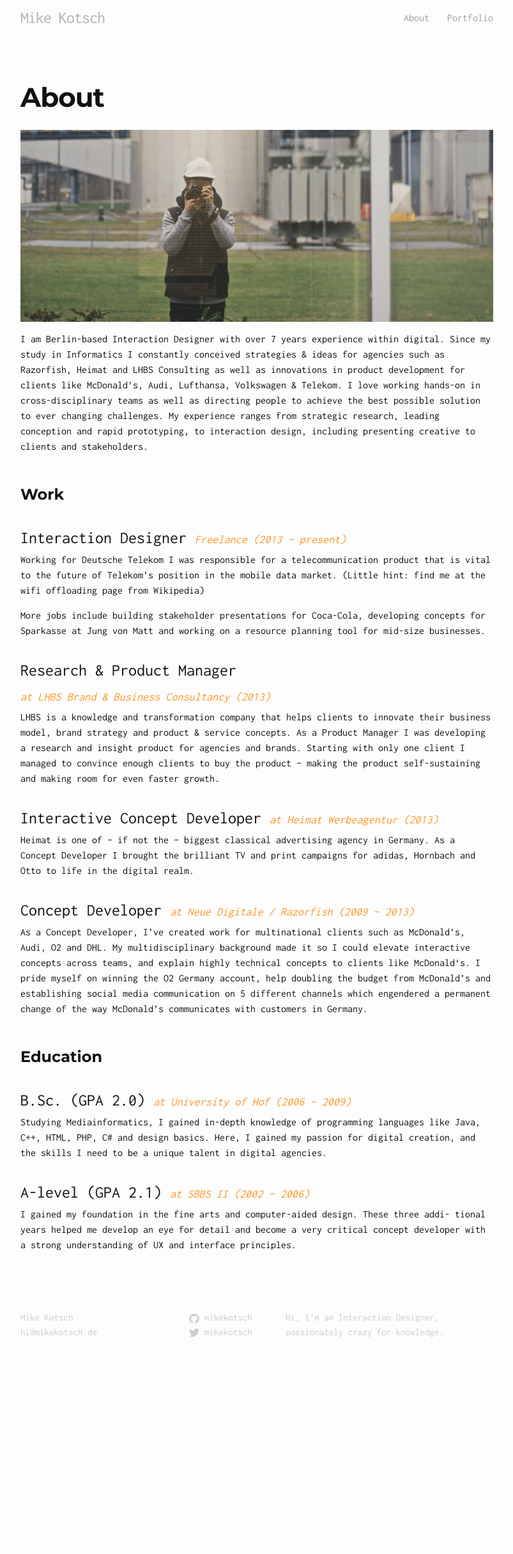
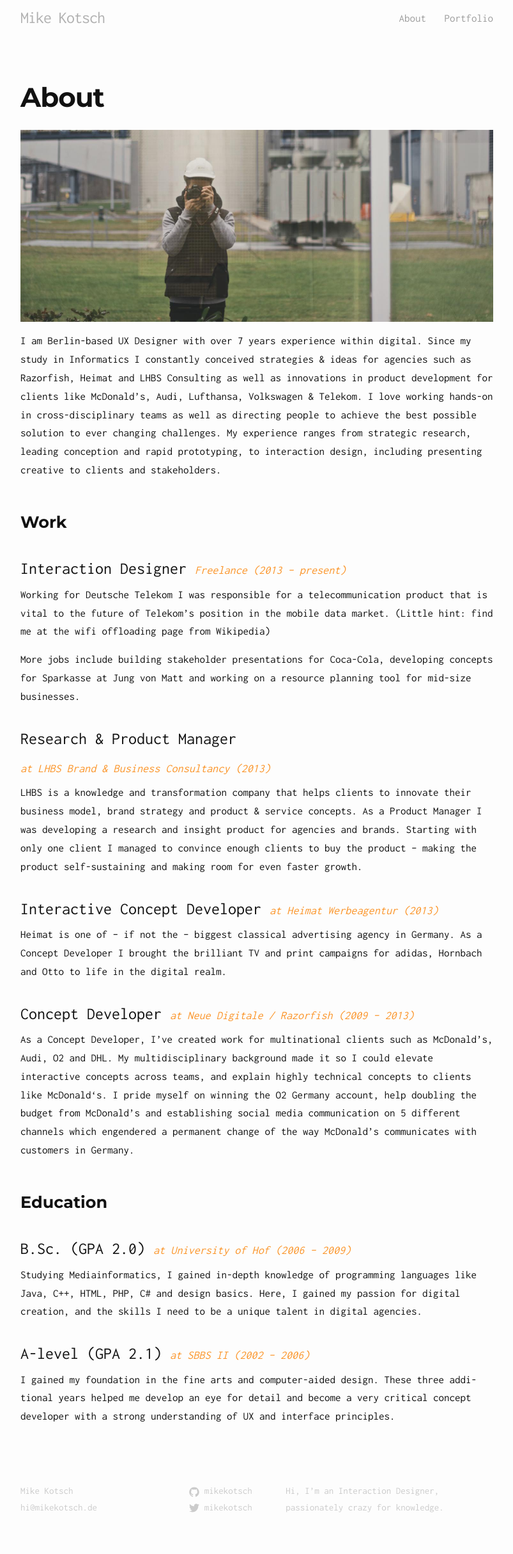
Before and after one commit to mikekotsch/mikekotsch.github.io, a Jekyll site: the page built from about.md, in a window 1280 px wide. Shown: the whole page at 64% size, without its empty margins (238-1041 px from the left). Built offline with Jekyll 4.4.1, drawn with Linux system fonts in a browser that asks for light colours; before the commit the page ends 2153 px from its top, so only the background shows below that.

```diff
--- a/about.md
+++ b/about.md
@@ -6,7 +6,7 @@ permalink: /about/
 
 ![Mike Kotsch](https://raw.githubusercontent.com/mikekotsch/mikekotsch.github.io/master/_images/mike.jpg)
 
-I am Berlin-based Interaction Designer with over 7 years experience within digital. Since my study in Informatics I constantly conceived strategies & ideas for agencies such as Razorfish, Heimat and LHBS Consulting as well as innovations in product development for clients like McDonald’s, Audi, Lufthansa, Volkswagen & Telekom. I love working hands-on in cross-disciplinary teams as well as directing people to achieve the best possible solution to ever changing challenges. My experience ranges from strategic research, leading conception and rapid prototyping, to interaction design, including presenting creative to clients and stakeholders.
+I am Berlin-based UX Designer with over 7 years experience within digital. Since my study in Informatics I constantly conceived strategies & ideas for agencies such as Razorfish, Heimat and LHBS Consulting as well as innovations in product development for clients like McDonald’s, Audi, Lufthansa, Volkswagen & Telekom. I love working hands-on in cross-disciplinary teams as well as directing people to achieve the best possible solution to ever changing challenges. My experience ranges from strategic research, leading conception and rapid prototyping, to interaction design, including presenting creative to clients and stakeholders.
 
 # Work
 
--- a/css/main.scss
+++ b/css/main.scss
@@ -9,9 +9,9 @@
 // Our variables
 $headline-font:    'Montserrat', sans-serif;
 $base-font-family: 'Inconsolata', sans-serif;
-$base-font-size:   16px;
+$base-font-size:   17px;
 $small-font-size:  $base-font-size * 0.875;
-$base-line-height: 1.5;
+$base-line-height: 1.7;
 
 $spacing-unit:     30px;
 
```
Also changed, not shown: _posts/2014-12-10-codebird.markdown (added, +13 -0 lines), portfolio.md (line endings or trailing spaces).
